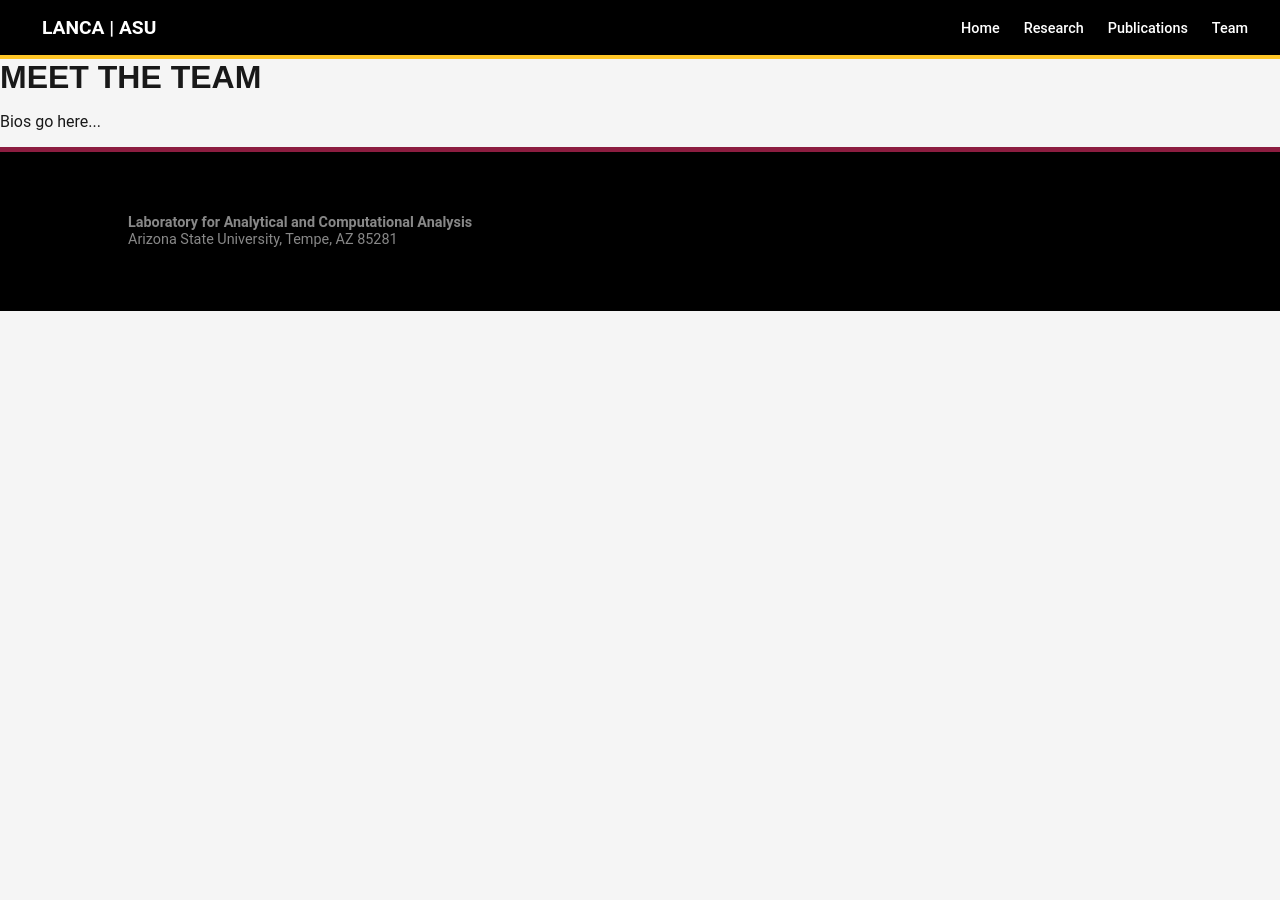
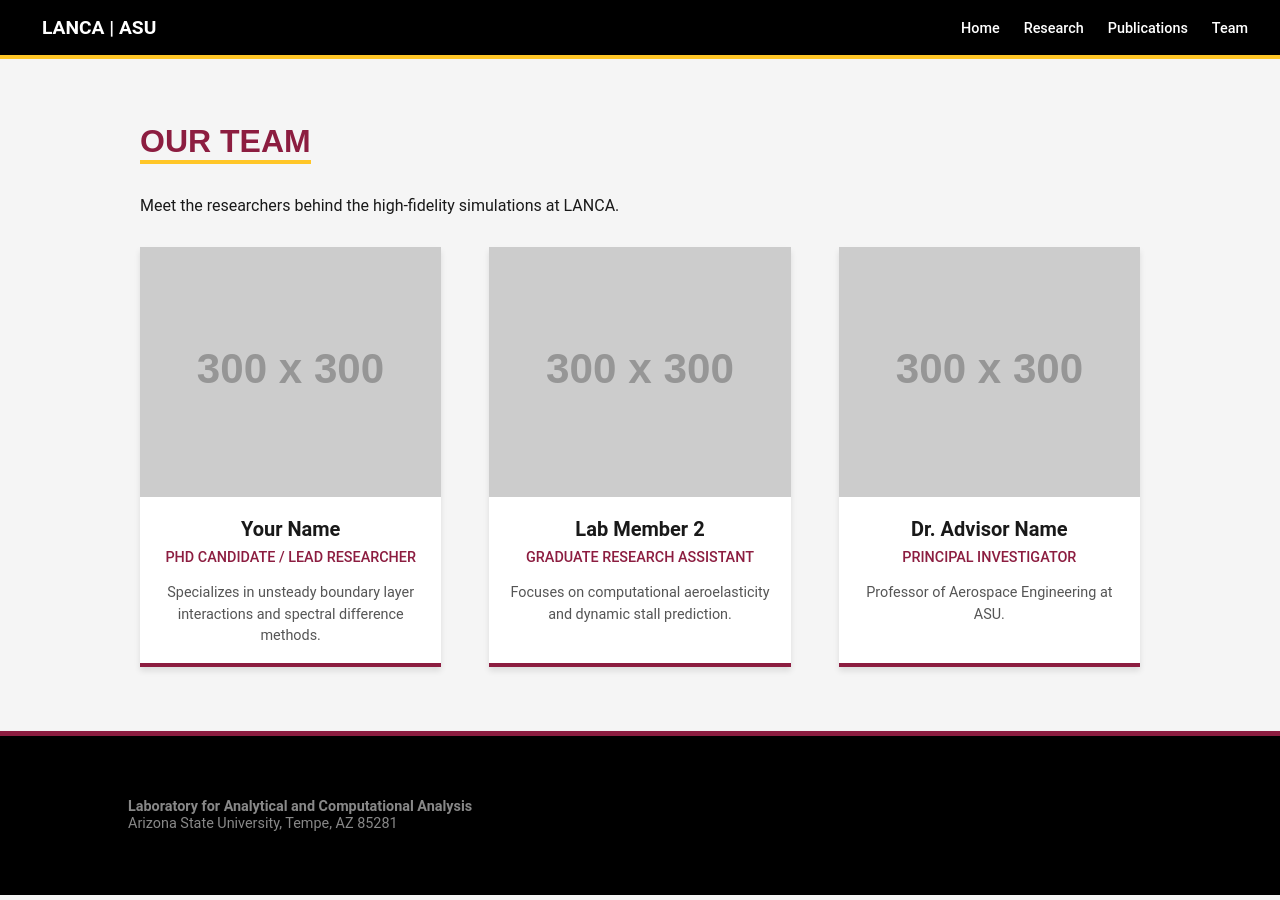
Before and after one commit to Saumya2402/LANCA-lab, a Jekyll site: the page built from team.html, in a window 1280 px wide. Built offline with Jekyll 4.4.1, drawn with Linux system fonts in a browser that asks for light colours; some web fonts are replaced.

Commit message:
Update team.html

```diff
--- a/team.html
+++ b/team.html
@@ -2,5 +2,89 @@
 layout: default
 title: Team
 ---
-<h1>Meet the Team</h1>
-<p>Bios go here...</p>
+
+<style>
+    .team-container {
+        max-width: 1000px;
+        margin: 0 auto;
+        padding: 4rem 2rem;
+    }
+    .team-grid {
+        display: grid;
+        grid-template-columns: repeat(auto-fit, minmax(250px, 1fr));
+        gap: 3rem;
+        margin-top: 2rem;
+    }
+    .member-card {
+        background: white;
+        border-bottom: 4px solid #8C1D40; /* ASU Maroon */
+        box-shadow: 0 4px 6px rgba(0,0,0,0.1);
+        text-align: center;
+        padding-bottom: 1rem;
+    }
+    .member-photo {
+        width: 100%;
+        height: 250px;
+        background-color: #ddd; /* Placeholder gray */
+        object-fit: cover;
+    }
+    .member-name {
+        margin: 1rem 0 0.5rem 0;
+        font-size: 1.25rem;
+        font-weight: 700;
+        color: #191919;
+    }
+    .member-role {
+        color: #8C1D40;
+        font-weight: 500;
+        margin-bottom: 1rem;
+        text-transform: uppercase;
+        font-size: 0.9rem;
+    }
+    .member-bio {
+        padding: 0 1rem;
+        font-size: 0.9rem;
+        color: #555;
+        line-height: 1.5;
+    }
+</style>
+
+<div class="team-container">
+    <h1 style="color: #8C1D40; border-bottom: 4px solid #FFC627; display: inline-block; margin-bottom: 1rem;">Our Team</h1>
+    <p>Meet the researchers behind the high-fidelity simulations at LANCA.</p>
+
+    <div class="team-grid">
+
+        <!-- Member 1 -->
+        <div class="member-card">
+            <!-- Replace 'src' with a real image later -->
+            <img src="https://via.placeholder.com/300x300" alt="Member Name" class="member-photo">
+            <div class="member-name">Your Name</div>
+            <div class="member-role">PhD Candidate / Lead Researcher</div>
+            <div class="member-bio">
+                Specializes in unsteady boundary layer interactions and spectral difference methods.
+            </div>
+        </div>
+
+        <!-- Member 2 -->
+        <div class="member-card">
+            <img src="https://via.placeholder.com/300x300" alt="Member Name" class="member-photo">
+            <div class="member-name">Lab Member 2</div>
+            <div class="member-role">Graduate Research Assistant</div>
+            <div class="member-bio">
+                Focuses on computational aeroelasticity and dynamic stall prediction.
+            </div>
+        </div>
+
+        <!-- Advisor (Optional) -->
+        <div class="member-card">
+            <img src="https://via.placeholder.com/300x300" alt="Advisor Name" class="member-photo">
+            <div class="member-name">Dr. Advisor Name</div>
+            <div class="member-role">Principal Investigator</div>
+            <div class="member-bio">
+                Professor of Aerospace Engineering at ASU.
+            </div>
+        </div>
+
+    </div>
+</div>
```
